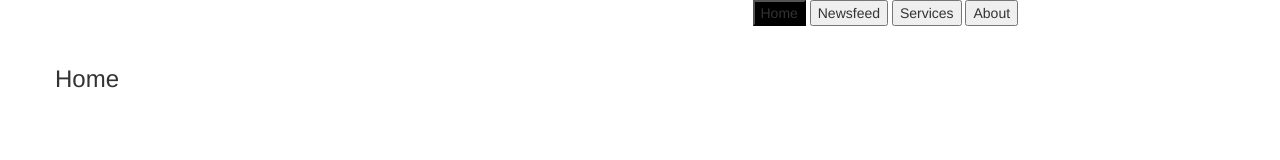
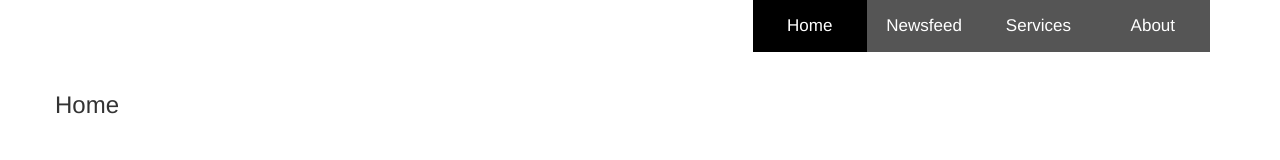
Before and after one commit to jeanlukeminchella/shaid5, a website: page index.html in a window 1280 px wide. Drawn offline with nearby package versions, Linux system fonts and the light colour scheme; no server answers.

Commit message:
fixed objectpage

```diff
--- a/index.html
+++ b/index.html
@@ -9,8 +9,7 @@
 <script src="https://maxcdn.bootstrapcdn.com/bootstrap/3.3.7/js/bootstrap.min.js"></script>
 <script src="script.js"></script>
 
-<style src="style.css">
-  </style>
+<link rel="stylesheet" href="style.css">
 </head>
 <body>
 
@@ -43,8 +42,8 @@
 	<div id="Services" class="tabcontent">
 	  <h3>Services</h3>
 
-	<iframe id="objectPage" src= "objectPage.html"> </iframe>
-
+	<iframe id="objectPage" src= "objectPage.html"></iframe>
+	</div>
 
 
 	<div id="About" class="tabcontent">
--- a/objectPage.html
+++ b/objectPage.html
@@ -3,7 +3,7 @@
 <script src="openPage.js"></script>
 <script src="script.js"></script>
 <script src="rex.js"></script>
-<style src="style.css">
+<link rel="stylesheet" href="style.css">
 
 
 <div id=countdown-wrap>
--- a/package.json
+++ b/package.json
@@ -11,7 +11,8 @@
   "license": "ISC",
   "dependencies": {
     "body-parser": "^1.18.2",
-    "express": "^4.16.2"
+    "express": "^4.16.2",
+    "init": "^0.1.2"
   },
   "devDependencies": {}
 }
--- a/style.css
+++ b/style.css
@@ -7,6 +7,7 @@
   max-width: 650px;
   margin: 150px auto 300px;
 }
+
 
 #goal {
   font-size: 48px;
```
Also changed, not shown: server.js (+4 -3 lines), 1 other file.
